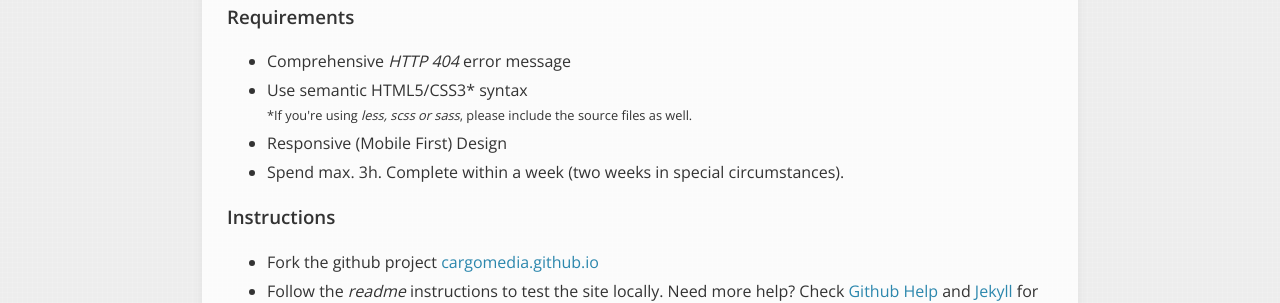
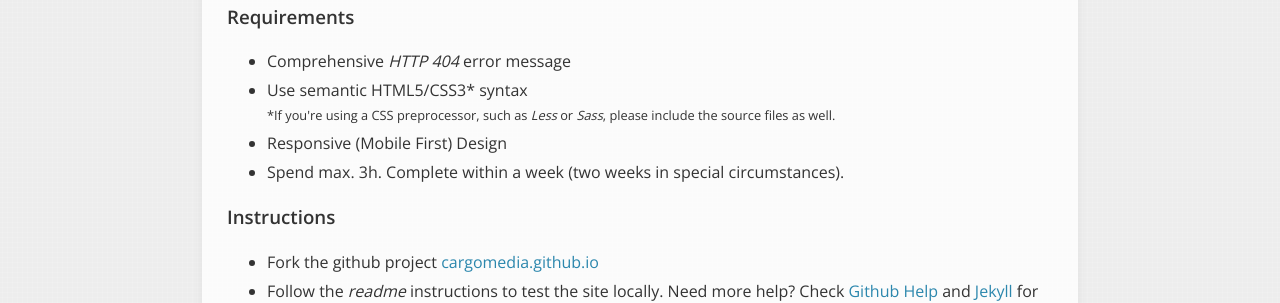
Before and after one commit to rysie/cargomedia.github.io, a Jekyll site: the page built from task/error-page/index.html, in a window 1280 px wide. Shown: the part 565-868 px from the top of the page. Built offline with Jekyll 4.4.1, drawn with Linux system fonts in a browser that asks for light colours; Markdown is read by kramdown in place of the engine named in the settings.

Commit message:
improve wording

```diff
--- a/task/error-page/index.html
+++ b/task/error-page/index.html
@@ -25,7 +25,7 @@ title: Task - Error Page
 <ul>
 	<li>Comprehensive <em>HTTP 404</em> error message</li>
 	<li>Use semantic HTML5/CSS3* syntax
-		<p><small>*If you're using <em>less, scss or sass</em>, please include the source files as well.</small></p>
+		<p><small>*If you're using a CSS preprocessor, such as <em>Less</em> or <em>Sass</em>, please include the source files as well.</small></p>
 	</li>
 	<li>Responsive (Mobile First) Design</li>
 	<li>Spend max. 3h. Complete within a week (two weeks in special circumstances).</li>
```
